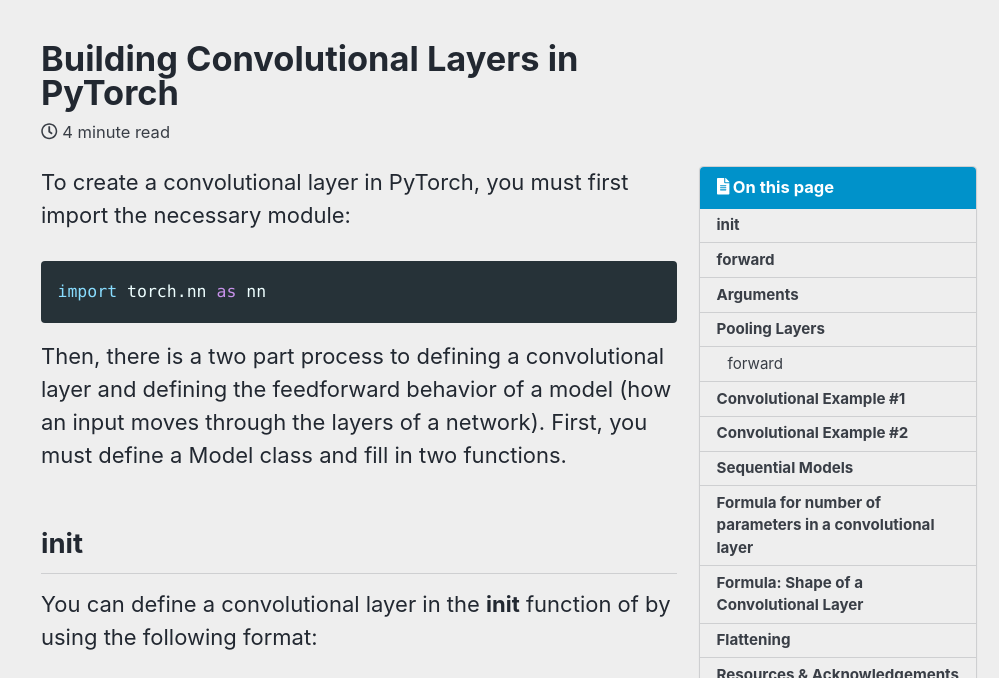
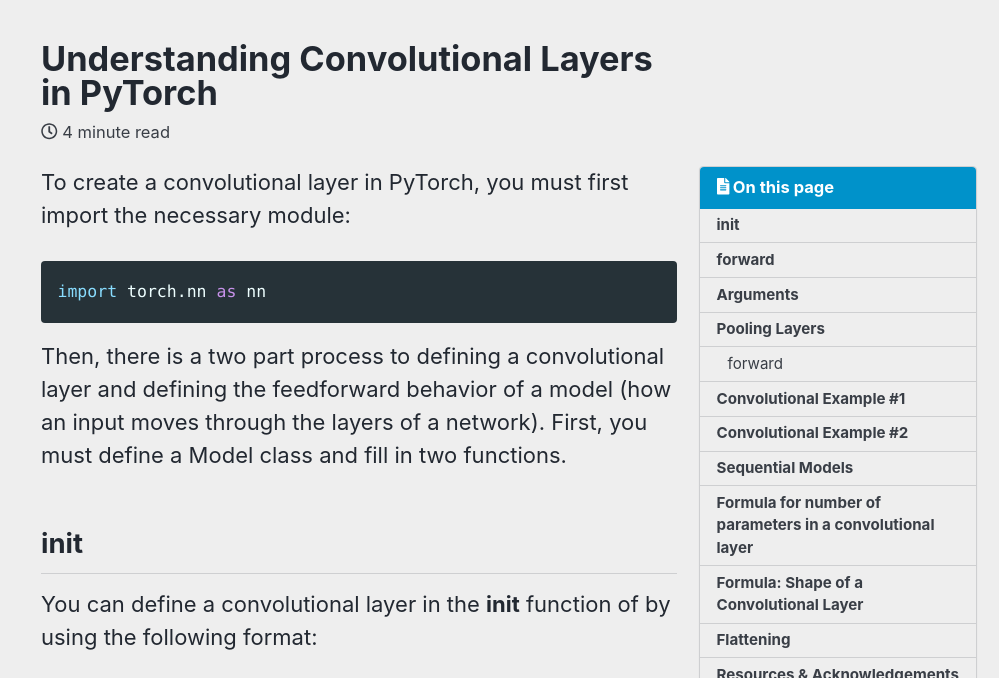
Before and after one commit to ibelieveai/ibelieveai.github.io, a Jekyll site: the page built from _posts/2019-02-05-cnnlayers-pytorch.md, in a window 1280 px wide and 900 px high, scrolled down 851 px, cut to the strip 222-900 px from the top of the window. Shown: the whole strip, without its empty margins (281-1280 px from the left). Built offline with Jekyll 4.4.1, drawn with Linux system fonts in a browser that asks for light colours; nearby versions of some CDN libraries.

Commit message:
Update 2019-02-05-cnnlayers-pytorch.md

```diff
--- a/_posts/2019-02-05-cnnlayers-pytorch.md
+++ b/_posts/2019-02-05-cnnlayers-pytorch.md
@@ -1,6 +1,6 @@
 ---
-title: "Building Convolutional Layers in PyTorch"
-excerpt: "Pytorch Convnets"
+title: "Understanding Convolutional Layers in PyTorch"
+excerpt: "Theory and Syntax"
 author: Praneeth Bellamkonda
 date: 2019-03-05
 tags: [Deep Learning, CNN, PyTorch, Computer Vision]
```
